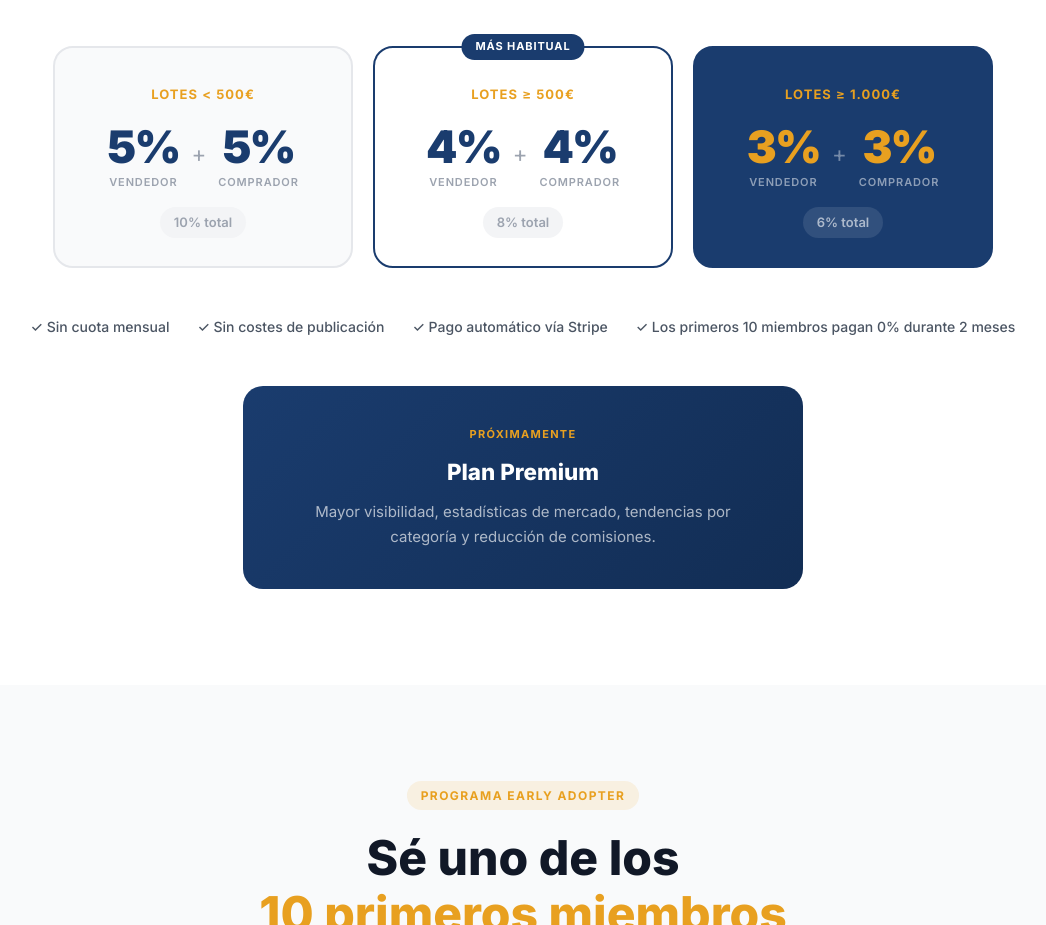
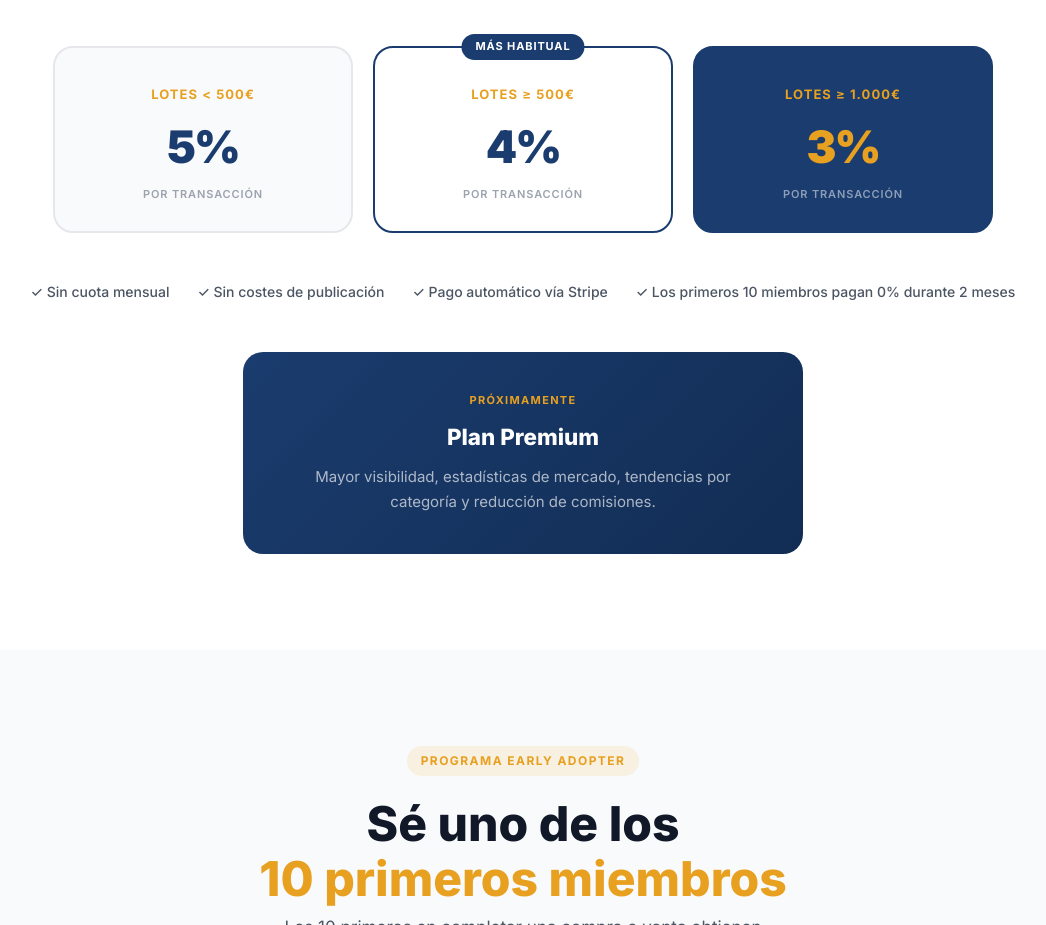
Before and after one commit to jorgetorrasvall-max/restock, a plain HTML site: page index.html in a window 1280 px wide. Shown: the part 3500-4425 px from the top of the page, without its empty margins (117-1163 px from the left). Drawn offline with Linux system fonts and the light colour scheme.

Commit message:
Simplify commission display: single rate per tier, remove seller net from breakdown
Co-Authored-By: Claude Sonnet 4.6 <noreply@anthropic.com>

```diff
--- a/index.html
+++ b/index.html
@@ -191,50 +191,26 @@
         <div class="tier">
           <div class="tier-range">Lotes &lt; 500€</div>
           <div class="tier-split">
-            <div class="tier-side">
-              <span class="tier-pct">5%</span>
-              <span class="tier-who">Vendedor</span>
-            </div>
-            <div class="tier-plus">+</div>
-            <div class="tier-side">
-              <span class="tier-pct">5%</span>
-              <span class="tier-who">Comprador</span>
-            </div>
+            <span class="tier-pct">5%</span>
           </div>
-          <div class="tier-total">10% total</div>
+          <div class="tier-who">por transacción</div>
         </div>
 
         <div class="tier tier--mid">
           <div class="tier-badge">Más habitual</div>
           <div class="tier-range">Lotes ≥ 500€</div>
           <div class="tier-split">
-            <div class="tier-side">
-              <span class="tier-pct">4%</span>
-              <span class="tier-who">Vendedor</span>
-            </div>
-            <div class="tier-plus">+</div>
-            <div class="tier-side">
-              <span class="tier-pct">4%</span>
-              <span class="tier-who">Comprador</span>
-            </div>
+            <span class="tier-pct">4%</span>
           </div>
-          <div class="tier-total">8% total</div>
+          <div class="tier-who">por transacción</div>
         </div>
 
         <div class="tier tier--top">
           <div class="tier-range">Lotes ≥ 1.000€</div>
           <div class="tier-split">
-            <div class="tier-side">
-              <span class="tier-pct">3%</span>
-              <span class="tier-who">Vendedor</span>
-            </div>
-            <div class="tier-plus">+</div>
-            <div class="tier-side">
-              <span class="tier-pct">3%</span>
-              <span class="tier-who">Comprador</span>
-            </div>
+            <span class="tier-pct">3%</span>
           </div>
-          <div class="tier-total">6% total</div>
+          <div class="tier-who">por transacción</div>
         </div>
       </div>
 
```
Also changed, not shown: producto.html (+1 -4 lines).
